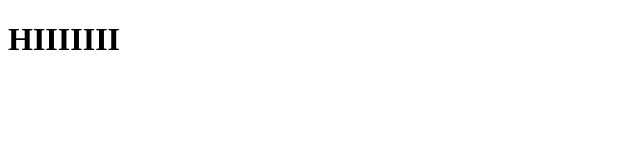
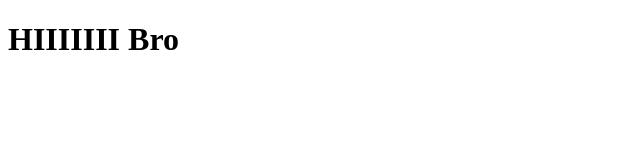
Before and after one commit to snehat473/Demo, a plain HTML site: page index.html in a window 1280 px wide. Shown: the full height of the page, 0-640 px from the left. Drawn offline with Linux system fonts and the light colour scheme.

Commit message:
Second commit

```diff
--- a/index.html
+++ b/index.html
@@ -6,6 +6,6 @@
     <title>Document</title>
 </head>
 <body>
-    <H1>HIIIIIII</H1>
+    <H1>HIIIIIII Bro</H1>
 </body>
 </html>
```
